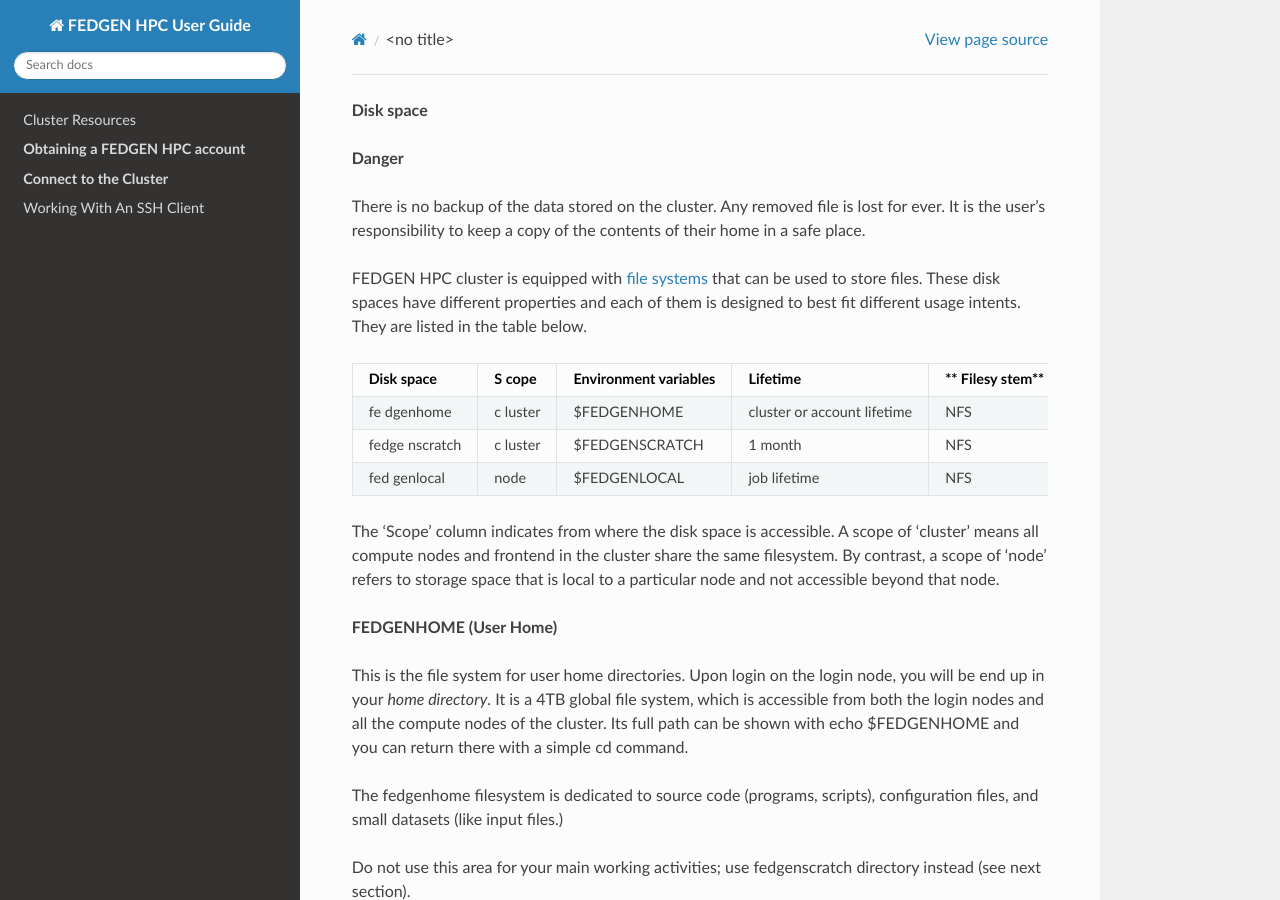
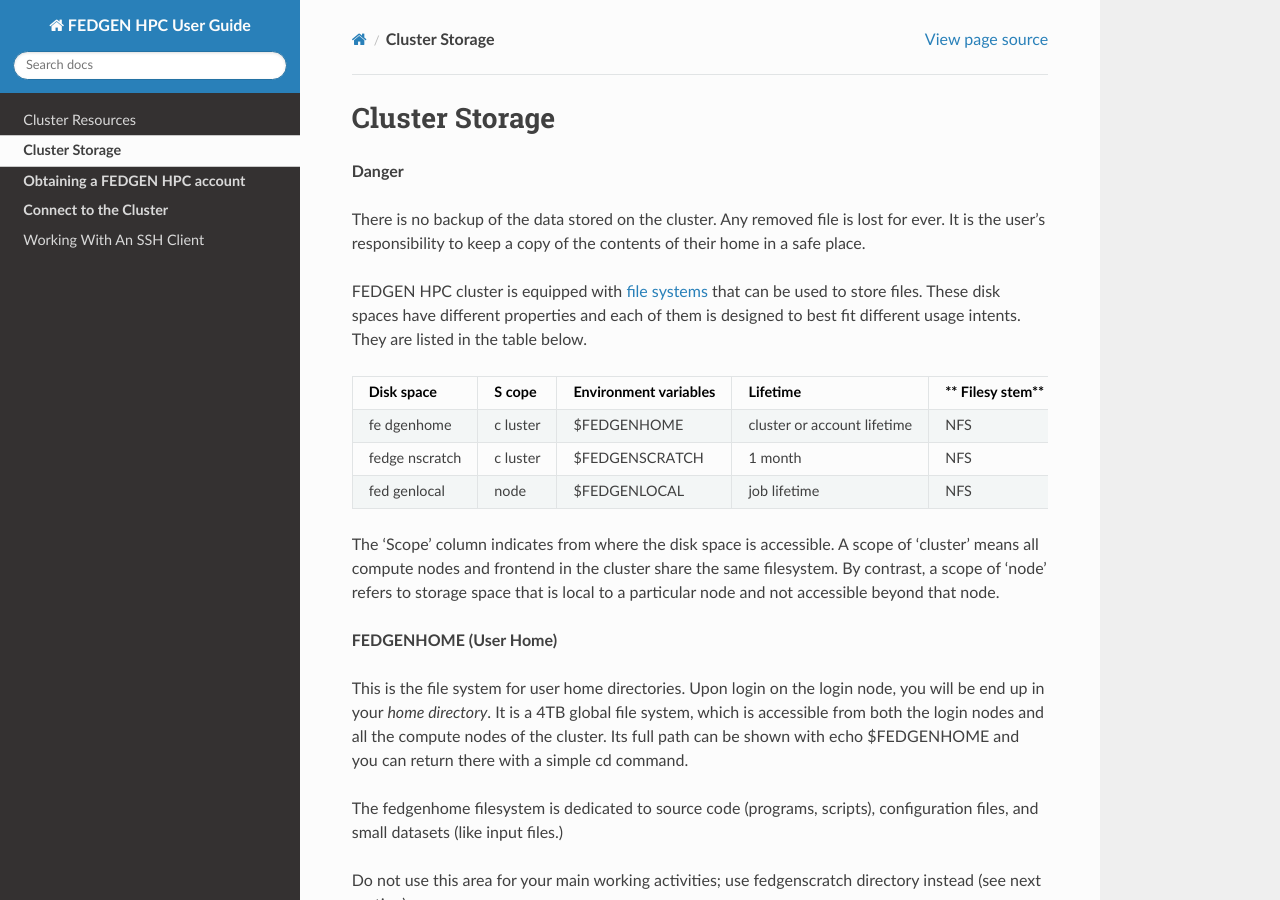
Before and after one commit to toluromio/docs.fedgenhpc, a Sphinx documentation site: the page built from docs/source/fedgen_hpc_resources/Storage.rst, in a window 1280 px wide and 900 px high. Built offline with Sphinx 7.4.7 and the Read the Docs theme 3.1.0, drawn with Linux system fonts in a browser that asks for light colours; pages that are not in the unit, such as notebooks, are missing from menus.

Commit message:
Update Storage.rst

```diff
--- a/docs/source/fedgen_hpc_resources/Storage.rst
+++ b/docs/source/fedgen_hpc_resources/Storage.rst
@@ -1,4 +1,5 @@
-**Disk space**
+**Cluster Storage**
+-----------------------
 
 **Danger**
 
```
